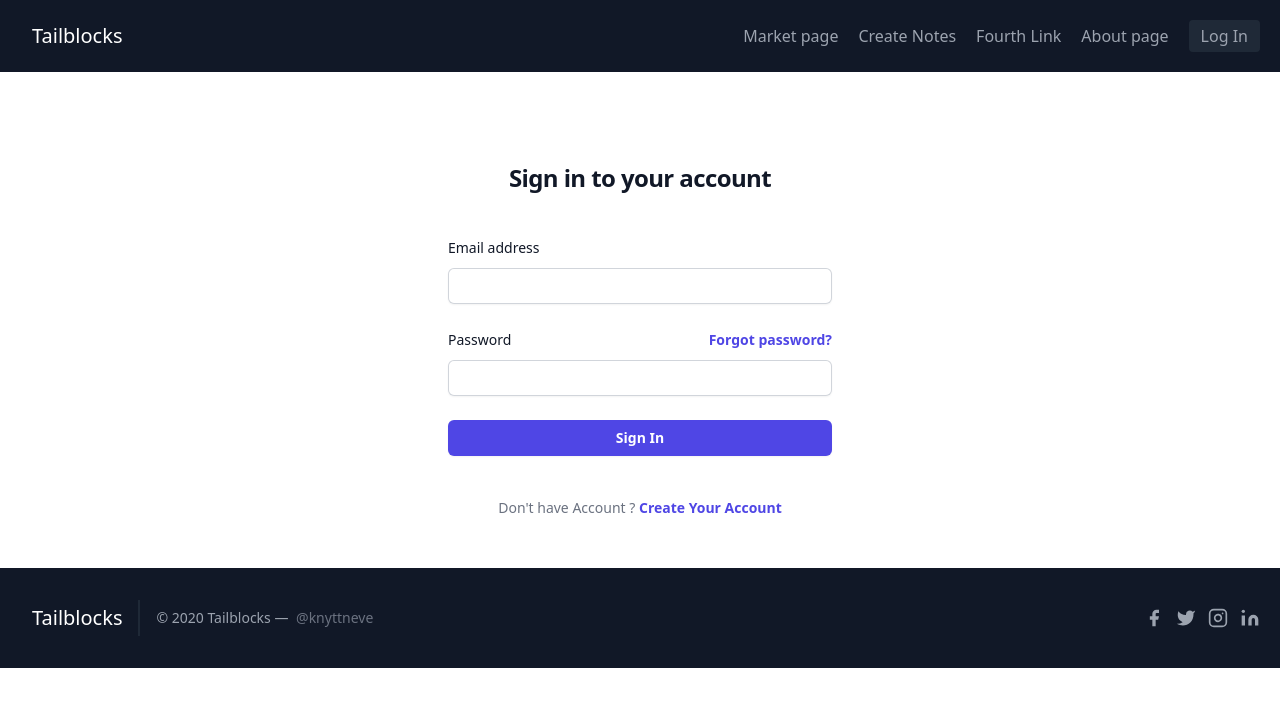
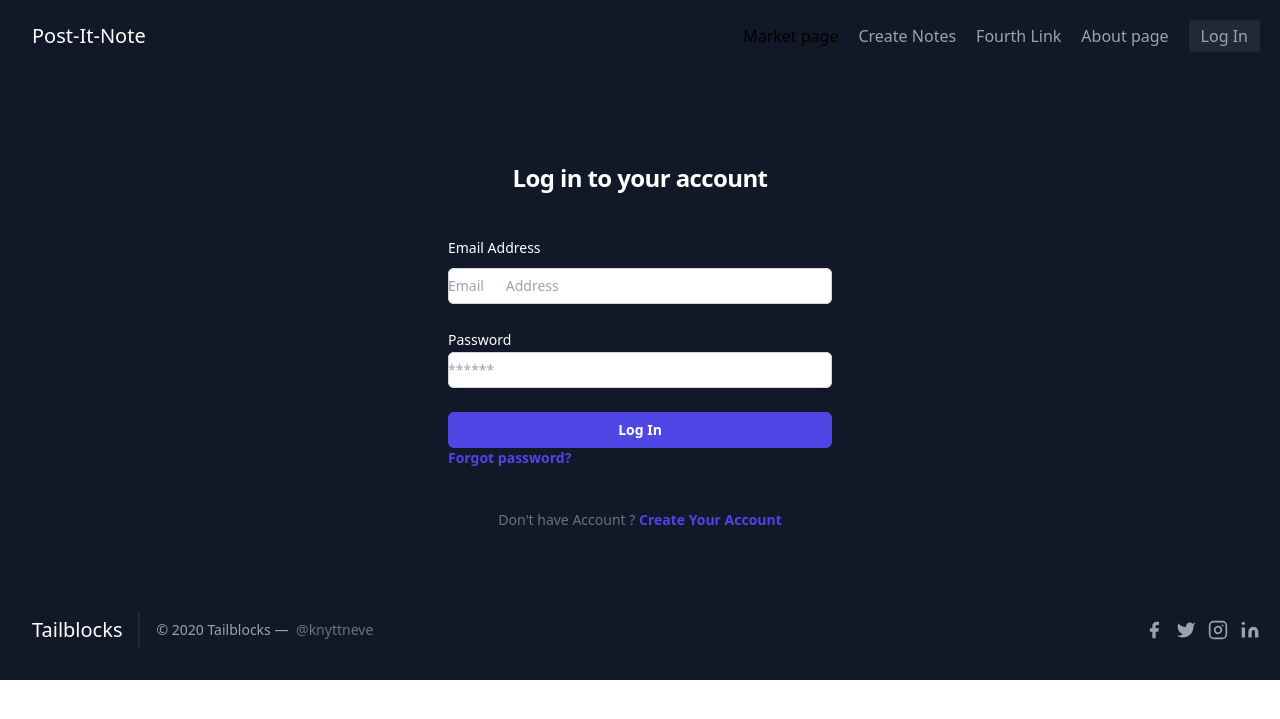
Before and after one commit to deepakkahar007/Post-It-Note, a Flask app: page /login in a window 1280 px wide. Shown: the top 719 px of the page. Run offline with Flask 3, Linux system fonts and the light colour scheme; style sheets or scripts are compiled from the project's sources.

Commit message:
login and logout works

```diff
--- a/src/Routes.py
+++ b/src/Routes.py
@@ -1,7 +1,8 @@
 from src import app,db, bcrypt
 from flask import render_template,request,redirect,url_for
 from src.Models import Note, User
-from src.forms import CreateNotes
+from src.forms import CreateNotes,RegisterUser,LoginUser
+from flask_login import login_user,logout_user,login_required
 
 @app.route("/")
 def main():
@@ -13,23 +14,35 @@ def about():
 
 @app.route("/login",methods=['GET','POST'])
 def login():
+    form=LoginUser()
 
     if request.method=="POST":
         u=User.query.filter_by(email=request.form.get("email")).first()
-        compare_password=bcrypt.check_password_hash(u.password,request.form.get("password"))
-        if(compare_password): return redirect(url_for("main"))
+        if(u):
+            compare_password=bcrypt.check_password_hash(u.password,request.form.get("password"))
+            if(not compare_password): return "pls check your password"
+            login_user(u)
+            return redirect(url_for("main"))
+        else:
+            return "pls check email and pssword then try again !!!"
 
-    return render_template("signin.html")
+    return render_template("signin.html",form=form)
+
+@app.route("/logout",methods=["GET"])
+def logout():
+    logout_user()
+    return redirect(url_for("main"))
+
 
 @app.route("/register",methods=['GET','POST'])
 def register():
-
+    form=RegisterUser()
     if request.method=="POST":
         new_user=User(name=request.form.get("name"),email=request.form.get("email"),password= bcrypt.generate_password_hash(request.form.get("password"),10).decode("utf-8"))
         db.session.add(new_user)
         db.session.commit()
-
-    return render_template("register.html")
+        return redirect(url_for("login"))
+    return render_template("register.html",form=form)
 
 @app.route("/market")
 def market():
@@ -46,6 +59,7 @@ def delete(id):
 
 
 @app.route("/notes",methods=['GET','POST'])
+@login_required
 def notes():
     form=CreateNotes()
     if form.validate_on_submit():
--- a/src/__init__.py
+++ b/src/__init__.py
@@ -2,6 +2,7 @@ from flask import Flask
 from flask_sqlalchemy import SQLAlchemy
 from datetime import datetime
 from flask_bcrypt import Bcrypt
+from flask_login import LoginManager
 
 app = Flask(__name__)
 
@@ -14,6 +15,8 @@ app.config["SECRET_KEY"]="123456789"
 db.init_app(app)
 
 bcrypt=Bcrypt(app)
+login_manager=LoginManager(app)
+login_manager.login_view="login"
 
 from src import Models
 from src import Routes
--- a/src/forms.py
+++ b/src/forms.py
@@ -1,9 +1,21 @@
 from flask_wtf import FlaskForm
-from wtforms import StringField,SubmitField
+from wtforms import StringField,SubmitField,EmailField,PasswordField
 from wtforms.validators import Length,DataRequired
 
 class CreateNotes(FlaskForm):
-    title=StringField(label='Title:',validators=[ DataRequired(),Length(max=30)] )
-    description=StringField(label='Description',validators=[DataRequired(),])
-    category=StringField(label='Category')
+    title=StringField(label='Title : ',validators=[ DataRequired(),Length(max=30)] )
+    description=StringField(label='Description : ',validators=[DataRequired(),])
+    category=StringField(label='Category : ')
     submit=SubmitField(label='Submit')
+
+class RegisterUser(FlaskForm):
+    name=StringField(label="Name : ",validators=[DataRequired()])
+    email=EmailField(label="Email : ",validators=[DataRequired()])
+    password=PasswordField(label="Password : ",validators=[DataRequired()])
+    submit=SubmitField(label="Create Account")
+
+
+class LoginUser(FlaskForm):
+    email=EmailField(label="Email Address",validators=[DataRequired()])
+    password=PasswordField(label="Password",validators=[DataRequired()])
+    submit=SubmitField(label="Log In")
--- a/src/templates/Layout.html
+++ b/src/templates/Layout.html
@@ -17,12 +17,14 @@
           href="{{ url_for('main') }}"
           class="flex title-font font-medium items-center text-white mb-4 md:mb-0"
         >
-          <span class="ml-3 text-xl">Tailblocks</span>
+          <span class="ml-3 text-xl">Post-It-Note</span>
         </a>
         <nav
           class="md:ml-auto flex flex-wrap items-center text-base justify-center"
         >
-          <a href="{{url_for('market')}}" class="mr-5 hover:text-white"
+          <a
+            href="{{url_for('market')}}"
+            class="mr-5 hover:text-white text-black"
             >Market page</a
           >
           <a href="{{url_for('notes')}}" class="mr-5 hover:text-white"
@@ -33,6 +35,18 @@
             >About page</a
           >
         </nav>
+
+        {% if current_user.is_authenticated %}
+        <a href="{{url_for('logout')}}">
+          <button
+            class="inline-flex items-center bg-gray-800 border-0 py-1 px-3 focus:outline-none hover:bg-gray-700 rounded text-base mt-4 md:mt-0"
+          >
+            Log out {{current_user.name}}
+          </button>
+        </a>
+
+        {% else %}
+
         <a href="{{ url_for('login')}}">
           <button
             class="inline-flex items-center bg-gray-800 border-0 py-1 px-3 focus:outline-none hover:bg-gray-700 rounded text-base mt-4 md:mt-0"
@@ -40,6 +54,7 @@
             Log In
           </button>
         </a>
+        {% endif %}
       </div>
     </header>
 
--- a/src/templates/about.html
+++ b/src/templates/about.html
@@ -11,7 +11,9 @@
   </head>
   <body>
     {% block content %}
-    <p class="p-6 text-center text-xl bg-gray-900 text-white">
+    <p
+      class="p-6 text-center text-xl bg-gray-900 text-white underline decoration-white"
+    >
       Lorem ipsum dolor sit amet consectetur adipisicing elit. Magni eligendi
       veniam corrupti commodi hic quos incidunt vel minus est voluptate!
       Sapiente facilis explicabo amet, id est repellendus. Tenetur, ducimus
--- a/src/templates/signin.html
+++ b/src/templates/signin.html
@@ -1,75 +1,42 @@
-{% extends 'Layout.html' %}
-
-<!DOCTYPE html>
-<html lang="en">
-  <head>
-    <meta charset="UTF-8" />
-    <meta http-equiv="X-UA-Compatible" content="IE=edge" />
-    <meta name="viewport" content="width=device-width, initial-scale=1.0" />
-    <link rel="stylesheet" href="../static/css/main.css" />
-    <title>{% block title %} Sign In {% endblock %}</title>
-  </head>
-  <body>
-    {% block content %}
-    <div class="flex min-h-full flex-col justify-center px-6 py-12 lg:px-8">
+{% extends 'Layout.html' %} {% block title %} Sign In {% endblock %} {% block
+content %}
+<div
+  class="bg-gray-900 flex min-h-full flex-col justify-center px-6 py-12 lg:px-8"
+>
   <div class="sm:mx-auto sm:w-full sm:max-w-sm">
     <h2
-          class="mt-10 text-center text-2xl font-bold leading-9 tracking-tight text-gray-900"
+      class="mt-10 text-center text-2xl font-bold leading-9 tracking-tight text-white"
     >
-          Sign in to your account
+      Log in to your account
     </h2>
   </div>
-
+  <form class="space-y-6" action="/login" method="POST">
     <div class="mt-10 sm:mx-auto sm:w-full sm:max-w-sm">
-        <form class="space-y-6" action="/login" method="POST">
-          <div>
-            <label class="block text-sm font-medium leading-6 text-gray-900"
-              >Email address</label
-            >
-            <div class="mt-2">
-              <input
-                name="email"
-                type="email"
-                autocomplete="email"
-                required
-                class="block w-full rounded-md border-0 py-1.5 text-gray-900 shadow-sm ring-1 ring-inset ring-gray-300 placeholder:text-gray-400 focus:ring-2 focus:ring-inset focus:ring-indigo-600 sm:text-sm sm:leading-6"
-              />
-            </div>
-          </div>
-
-          <div>
-            <div class="flex items-center justify-between">
-              <label class="block text-sm font-medium leading-6 text-gray-900"
-                >Password</label
-              >
-              <div class="text-sm">
+      {{form.email.label(class="block text-sm font-medium leading-6
+      text-white")}} {{form.email(class="block w-full rounded-md border-0 py-1.5
+      text-gray-900 shadow-sm ring-1 ring-inset ring-gray-300
+      placeholder:text-gray-400 focus:ring-2 focus:ring-inset
+      focus:ring-indigo-600 sm:text-sm sm:leading-6 mt-2", placeholder="Email
+      Address")}}
+      <br />
+      {{form.password.label(class="block text-sm font-medium leading-6
+      text-white")}} {{form.password( class="block w-full rounded-md border-0
+      py-1.5 text-gray-900 shadow-sm ring-1 ring-inset ring-gray-300
+      placeholder:text-gray-400 focus:ring-2 focus:ring-inset
+      focus:ring-indigo-600 sm:text-sm sm:leading-6", placeholder="******")}}
+      <br />
+      {{form.submit(class="flex w-full justify-center rounded-md bg-indigo-600
+      px-3 py-1.5 text-sm font-semibold leading-6 text-white shadow-sm
+      hover:bg-indigo-500 focus-visible:outline focus-visible:outline-2
+      focus-visible:outline-offset-2 focus-visible:outline-indigo-600")}}
+      <div class="text-sm cursor-pointer">
         <a class="font-semibold text-indigo-600 hover:text-indigo-500"
           >Forgot password?</a
         >
       </div>
     </div>
-            <div class="mt-2">
-              <input
-                name="password"
-                type="password"
-                autocomplete="current-password"
-                required
-                class="block w-full rounded-md border-0 py-1.5 text-gray-900 shadow-sm ring-1 ring-inset ring-gray-300 placeholder:text-gray-400 focus:ring-2 focus:ring-inset focus:ring-indigo-600 sm:text-sm sm:leading-6"
-              />
-            </div>
-          </div>
-
-          <div>
-            <button
-              type="submit"
-              class="flex w-full justify-center rounded-md bg-indigo-600 px-3 py-1.5 text-sm font-semibold leading-6 text-white shadow-sm hover:bg-indigo-500 focus-visible:outline focus-visible:outline-2 focus-visible:outline-offset-2 focus-visible:outline-indigo-600"
-            >
-              Sign In
-            </button>
-          </div>
   </form>
-
-        <p class="mt-10 text-center text-sm text-gray-500">
+  <p class="mt-10 text-center text-sm text-gray-500 cursor-pointer">
     Don't have Account ?
     <a
       href="{{ url_for('register')}}"
@@ -78,7 +45,5 @@
     >
   </p>
 </div>
-    </div>
+
 {% endblock %}
-  </body>
-</html>
```
Also changed, not shown: src/Models.py (+8 -3 lines), src/templates/index.html (+6 -17 lines), src/templates/register.html (+23 -61 lines). Lines whose indentation alone changed are shown as unchanged.
